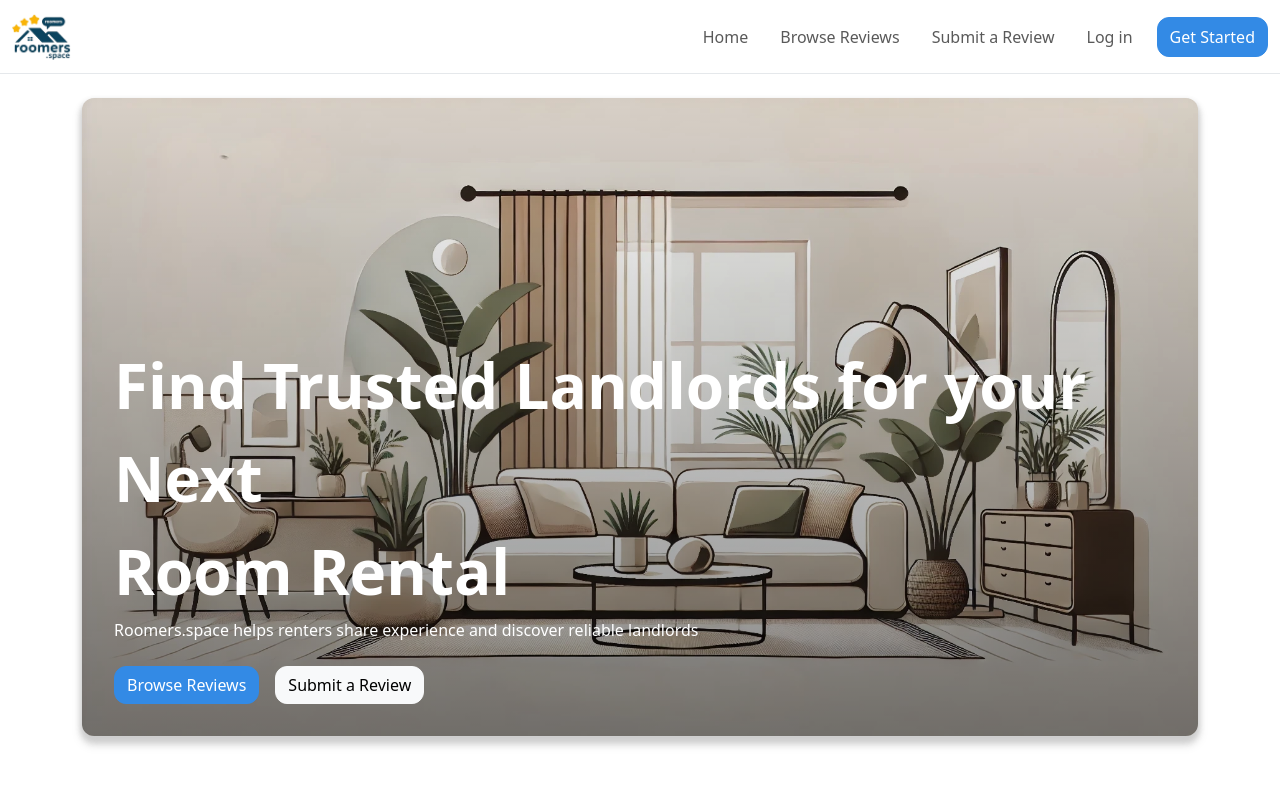
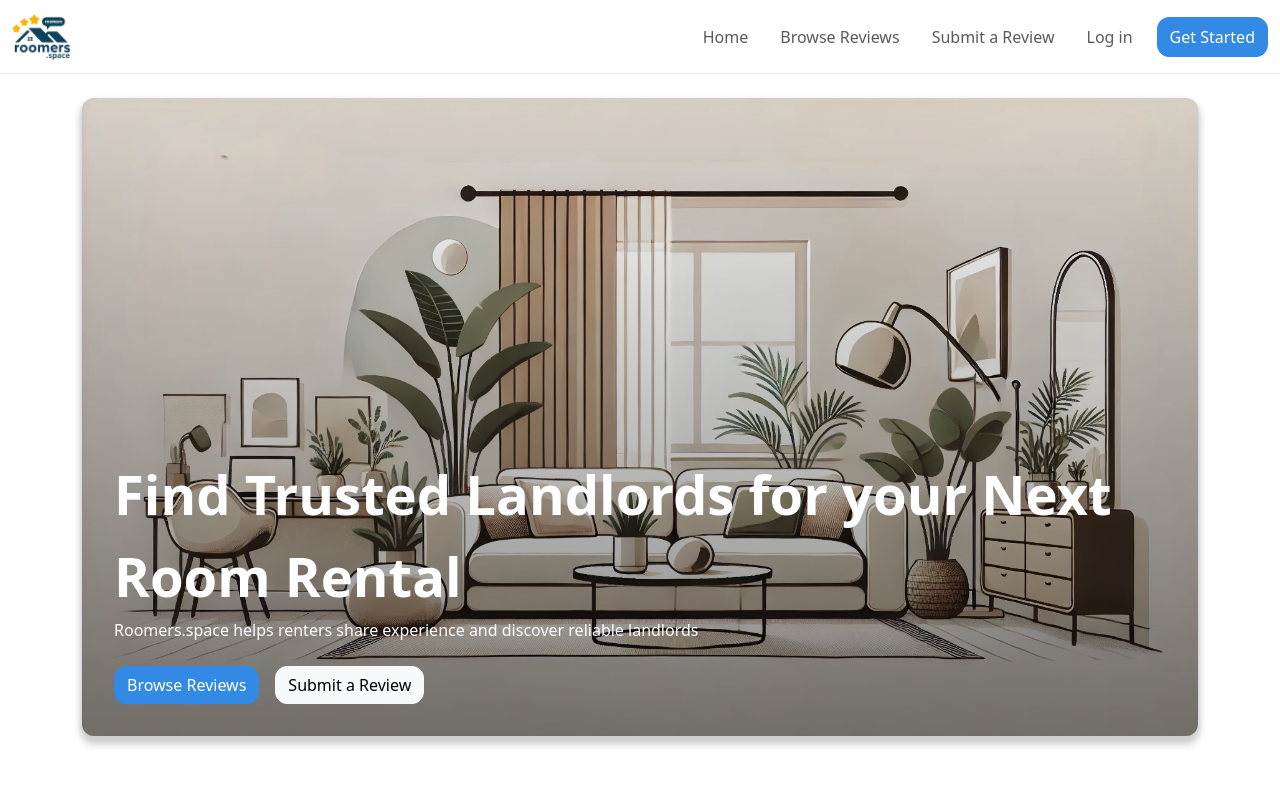
Before and after one commit to bises7/Roomers, a Next.js app: page / in a window 1280 px wide. Shown: the top 786 px of the page. Built offline with nearby package versions, Linux system fonts and the light colour scheme.

Commit message:
Make the text reponsive

```diff
--- a/src/app/styles/page.module.scss
+++ b/src/app/styles/page.module.scss
@@ -34,7 +34,7 @@
 
 .jumbotronSlogan {
   font-weight: 600;
-  font-size: 62px;
+  font-size: 3.4rem;
 }
 
 .jumbotronContent {
```
